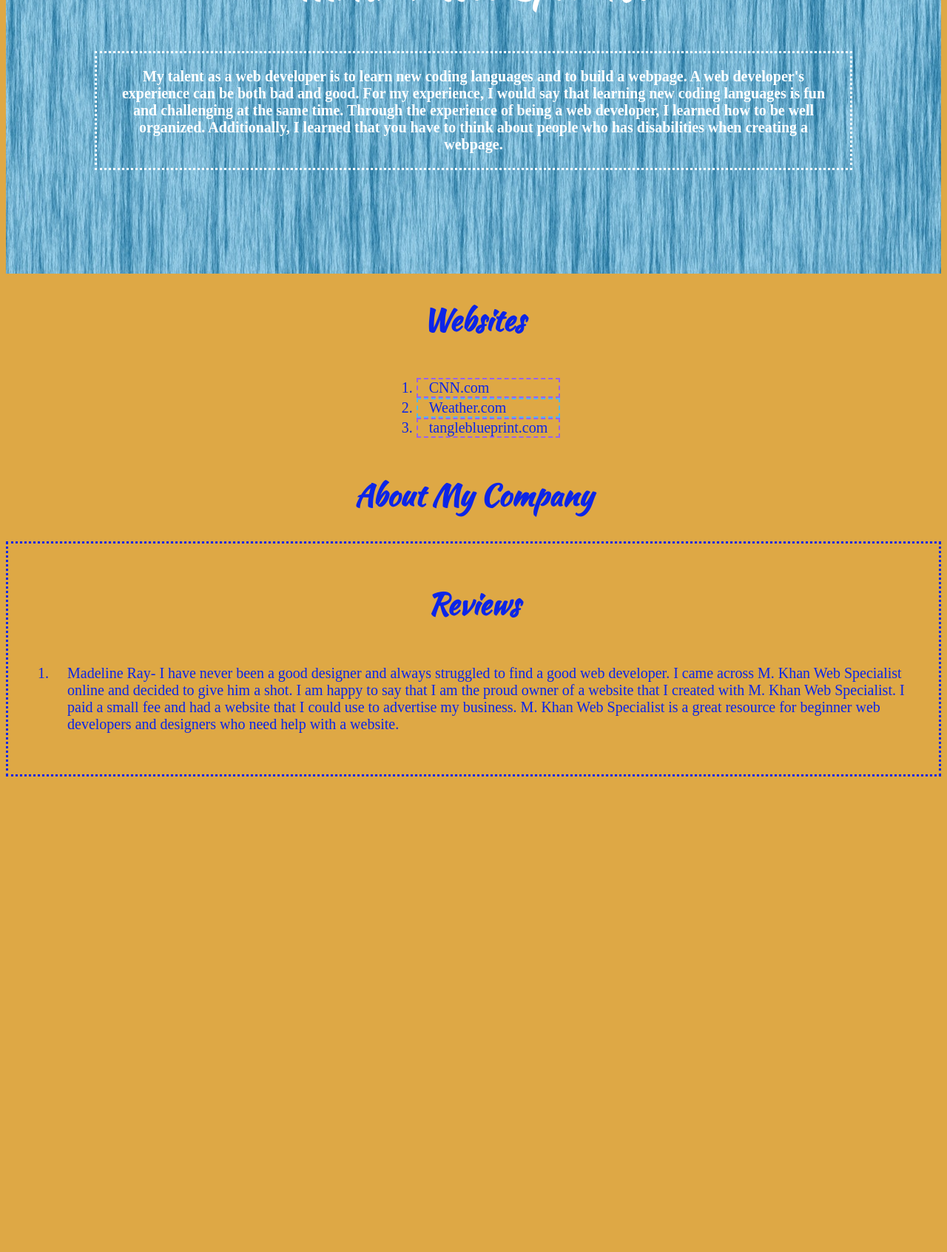
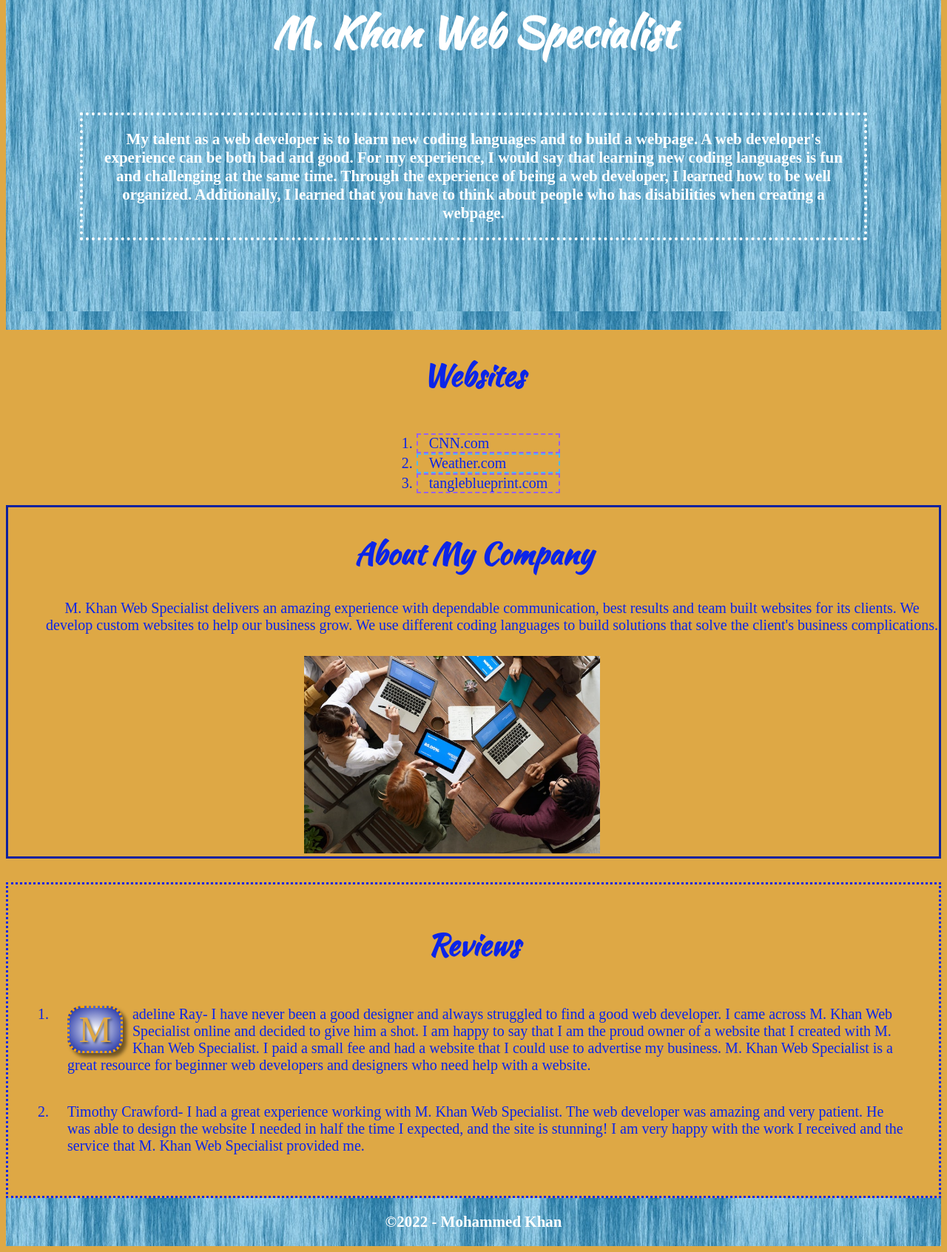
Before and after one commit to RVCC-IDMX/midterm2022-Mohammedkhan18, a plain HTML site: page index.html in a window 1280 px wide. Shown: the part 547-2240 px from the top of the page at 74% size. Before the commit the page ends 1605 px from the top, so only its background shows below. Drawn offline with Linux system fonts and the light colour scheme.

Commit message:
Finalizing

```diff
--- a/index.html
+++ b/index.html
@@ -36,18 +36,31 @@
 
         </section>
 
-        <div class="background">
+        <section id="background">
             <h2>About My Company</h2>
-        </div>
+            <p>M. Khan Web Specialist delivers an amazing experience with dependable communication, best results and team built websites for its clients.
+                We develop custom websites to help our business grow.
+                We use different coding languages to build solutions that solve the client's business complications. </p>
+                <img src="IMG/computer-screen.jpg" alt="computer screen">
+
+            </section>
 
         <!-- Reviews section -->
         <div class="reviews">
             <h2>Reviews</h2>
             <ol>
                 <li>Madeline Ray- I have never been a good designer and always struggled to find a good web developer. I came across M. Khan Web Specialist online and decided to give him a shot. I am happy to say that I am the proud owner of a website that I created with M. Khan Web Specialist. I paid a small fee and had a website that I could use to advertise my business. M. Khan Web Specialist is a great resource for beginner web developers and designers who need help with a website.</li>
+                <li>Timothy Crawford- I had a great experience working with M. Khan Web Specialist. The web developer was amazing and very patient. He was able to design the website I needed in half the time I expected, and the site is stunning! I am very happy with the work I received and the service that M. Khan Web Specialist provided me.</li>
             </ol>
         </div>
     </main>
 
+    <footer>
+
+        ©2022 - Mohammed Khan
+
+
+    </footer>
+
 </body>
 </html>
--- a/styles.css
+++ b/styles.css
@@ -6,34 +6,34 @@ body {
 
 
 .hero {
-    padding: 120px;
-    background-color: #BCD955;
+    padding: 100px;
     background-image: url("img/background.jpg");
 }
 .hero h1 {
-    padding-bottom: 20px;
+    padding-bottom: 30px;
     text-align: center;
     color: white;
     font-weight: bolder;
     font-family: Kaushan Script;
-    font-size: 300%;
+    font-size: 350%;
 }
 
 .hero p {
     text-align: center;
     font-weight: bolder;
     font-family: 'Times New Roman', Times, serif;
-    font-size: 20px;
-    border: 3.5px dotted white;
+    font-size: 21px;
+    border: 4px dotted white;
     padding: 20px;
     color: white;
 }
 
 
-img {
-    padding-left: 37%;
-    padding-bottom: 10px;
-    width: 20em;
+  img {
+    padding-left: 25em;
+    align-items: center;
+    width: 25em;
+
 }
 
 #hero {
@@ -52,7 +52,6 @@ img {
 
 #hero ul   {
 text-align: left;
-
 }
 
 li:nth-child(even) {
@@ -93,9 +92,51 @@ li:nth-child(odd) {
     padding: 20px;
 }
 
-.background h2 {
+.reviews li:first-child::first-letter {
+    color: #DEA845;
+    background-image:radial-gradient(white, #0E219E);
+    float: left;
+    font-size: 2.5em;
+    padding: .25em;
+    margin-right: .25em;
+    line-height: .65;
+    border: 3.5px dotted orange ;
+    text-shadow: 2px 2px 3px rgba(0,0,0,.5);
+    box-shadow: 5px 5px 5px rgba(0,0,0,.5);
+    font-family: "Cinzel Decorative";
+    border-radius: .4em;
+}
+#background {
+    border: 3.5px solid #0E219E;
+    margin-bottom: 2rem ;
+}
+#background h2 {
     font-family: Kaushan Script ;
     font-weight: bolder;
     font-size: 250%;
     text-align: center;
 }
+
+#background p {
+    padding-left: 50px;
+    padding-bottom: 10px;
+    text-align: center;
+    font-size: 20px;
+
+}
+
+ .background img {
+    padding-left: 20%;
+    width: 50%;
+    padding-bottom: 20%;
+}
+
+footer {
+    text-align: center;
+    font-weight: bolder;
+    font-family: 'Times New Roman', Times, serif;
+    font-size: 21px;
+    padding: 20px;
+    color: white;
+    background-image: url("img/background.jpg");
+}
```
Also changed, not shown: IMG/computer-screen.jpg (added), IMG/dark-background.jpg (deleted).
